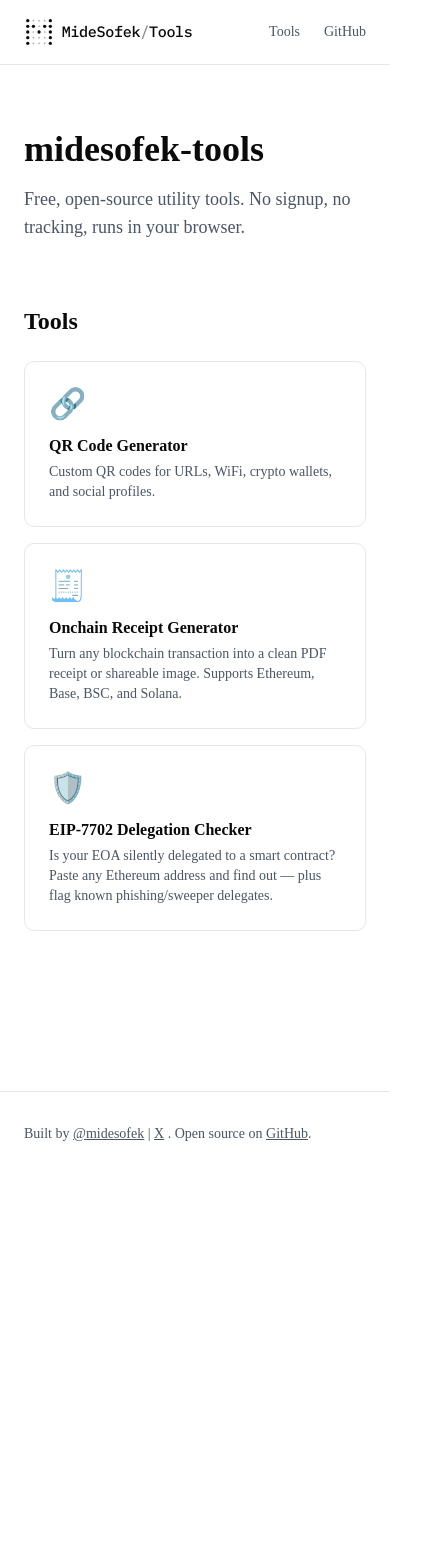
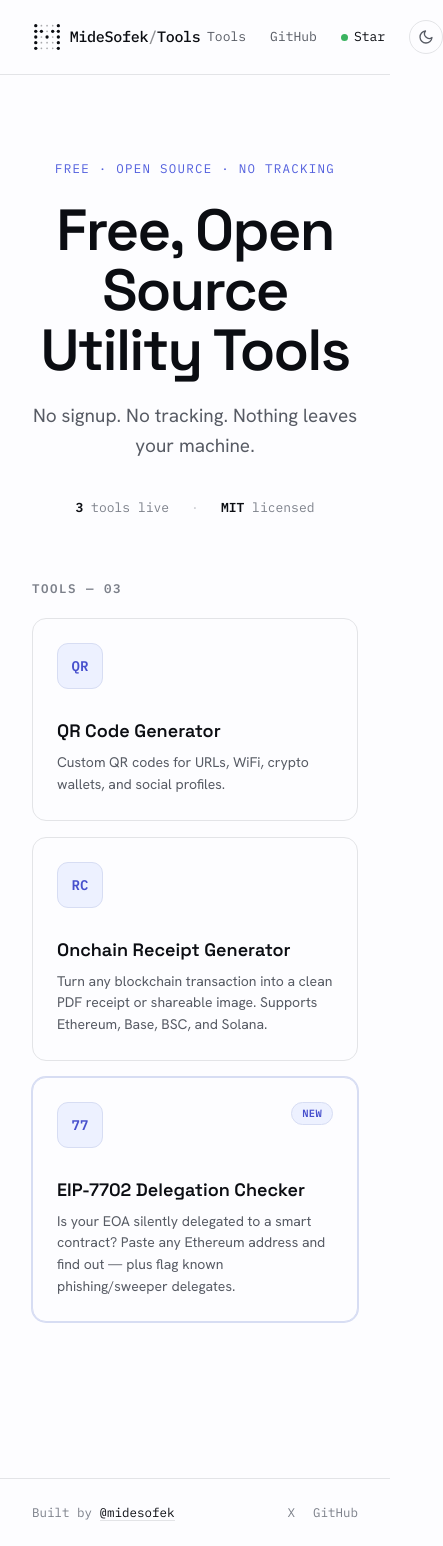
Before and after one commit to midesofek/midesofek-tools, a Next.js app: page / in a window 390 px wide. Shown: the whole page, 443 px wide, since content can reach past the window. Before the commit the page ends 1176 px from the top, so only its background shows below. Built offline with nearby package versions, Linux system fonts and the light colour scheme.

Commit message:
feat: new UI redesign for the entire webpage, replaced sans/serif fonts with Grotesk & IBM Plex font family, implemented dark mode toggle with next-themes

```diff
--- a/app/globals.css
+++ b/app/globals.css
@@ -8,8 +8,17 @@
   --color-background: var(--background);
   --color-foreground: var(--foreground);
   --font-sans: var(--font-sans);
-  --font-mono: var(--font-geist-mono);
-  --font-heading: var(--font-sans);
+  --font-mono: var(--font-mono);
+  --font-heading: var(--font-heading);
+  --color-muted-fg: var(--muted-fg);
+  --color-faint: var(--faint);
+  --color-brand: var(--brand);
+  --color-eyebrow: var(--eyebrow);
+  --color-tile-bg: var(--tile-bg);
+  --color-tile-border: var(--tile-border);
+  --color-tile-text: var(--tile-text);
+  --color-card-hover: var(--card-hover);
+  --color-star-dot: var(--star-dot);
   --color-sidebar-ring: var(--sidebar-ring);
   --color-sidebar-border: var(--sidebar-border);
   --color-sidebar-accent-foreground: var(--sidebar-accent-foreground);
@@ -49,10 +58,11 @@
 }
 
 :root {
-  --background: oklch(1 0 0);
-  --foreground: oklch(0.145 0 0);
-  --card: oklch(1 0 0);
+  --background: oklch(0.995 0.002 260);
+  --foreground: oklch(0.16 0.01 265);
+  --card: oklch(0.995 0.002 260);
   --card-foreground: oklch(0.145 0 0);
+  --card-hover: oklch(0.975 0.004 265);
   --popover: oklch(1 0 0);
   --popover-foreground: oklch(0.145 0 0);
   --primary: oklch(0.205 0 0);
@@ -61,10 +71,19 @@
   --secondary-foreground: oklch(0.205 0 0);
   --muted: oklch(0.97 0 0);
   --muted-foreground: oklch(0.556 0 0);
+  --muted-fg: oklch(0.47 0.015 265);
+  --faint: oklch(0.6 0.015 265);
   --accent: oklch(0.97 0 0);
   --accent-foreground: oklch(0.205 0 0);
+  --brand: oklch(0.55 0.19 274);
+  --eyebrow: oklch(0.55 0.19 274);
+  --tile-bg: oklch(0.96 0.02 274);
+  --tile-border: oklch(0.9 0.03 274);
+  --tile-text: oklch(0.5 0.19 274);
+  --star-dot: oklch(0.68 0.16 150);
+  --glow: transparent;
   --destructive: oklch(0.577 0.245 27.325);
-  --border: oklch(0.922 0 0);
+  --border: oklch(0.92 0.004 265);
   --input: oklch(0.922 0 0);
   --ring: oklch(0.708 0 0);
   --chart-1: oklch(0.87 0 0);
@@ -84,10 +103,11 @@
 }
 
 .dark {
-  --background: oklch(0.145 0 0);
-  --foreground: oklch(0.985 0 0);
-  --card: oklch(0.205 0 0);
+  --background: oklch(0.17 0.015 265);
+  --foreground: oklch(0.98 0.003 265);
+  --card: oklch(0.21 0.015 265);
   --card-foreground: oklch(0.985 0 0);
+  --card-hover: oklch(0.24 0.022 274);
   --popover: oklch(0.205 0 0);
   --popover-foreground: oklch(0.985 0 0);
   --primary: oklch(0.922 0 0);
@@ -96,10 +116,19 @@
   --secondary-foreground: oklch(0.985 0 0);
   --muted: oklch(0.269 0 0);
   --muted-foreground: oklch(0.708 0 0);
+  --muted-fg: oklch(0.66 0.02 265);
+  --faint: oklch(0.58 0.02 265);
   --accent: oklch(0.269 0 0);
   --accent-foreground: oklch(0.985 0 0);
+  --brand: oklch(0.75 0.15 274);
+  --eyebrow: oklch(0.8 0.1 274);
+  --tile-bg: oklch(0.55 0.2 274 / 0.18);
+  --tile-border: oklch(0.72 0.16 274 / 0.35);
+  --tile-text: oklch(0.82 0.12 274);
+  --star-dot: oklch(0.72 0.17 150);
+  --glow: oklch(0.55 0.2 274 / 0.32);
   --destructive: oklch(0.704 0.191 22.216);
-  --border: oklch(1 0 0 / 10%);
+  --border: oklch(1 0 0 / 9%);
   --input: oklch(1 0 0 / 15%);
   --ring: oklch(0.556 0 0);
   --chart-1: oklch(0.87 0 0);
--- a/app/layout.tsx
+++ b/app/layout.tsx
@@ -1,5 +1,6 @@
 import type { Metadata } from "next";
-import { IBM_Plex_Mono } from "next/font/google";
+import { Space_Grotesk, Hanken_Grotesk, IBM_Plex_Mono } from "next/font/google";
+import { ThemeProvider } from "next-themes";
 import { Analytics } from "@vercel/analytics/next";
 import { SpeedInsights } from "@vercel/speed-insights/next";
 import "./globals.css";
@@ -43,10 +44,24 @@ export const metadata: Metadata = {
   },
 };
 
+const spaceGrotesk = Space_Grotesk({
+  subsets: ["latin"],
+  weight: ["600", "700"],
+  variable: "--font-heading",
+  display: "swap",
+});
+
+const hankenGrotesk = Hanken_Grotesk({
+  subsets: ["latin"],
+  weight: ["400", "500", "600"],
+  variable: "--font-sans",
+  display: "swap",
+});
+
 const ibmPlexMono = IBM_Plex_Mono({
   subsets: ["latin"],
-  weight: ["400", "500"],
-  variable: "--font-ibm-plex-mono",
+  weight: ["400", "500", "600"],
+  variable: "--font-mono",
   display: "swap",
 });
 
@@ -56,13 +71,24 @@ export default function RootLayout({
   children: React.ReactNode;
 }) {
   return (
-    <html lang="en" className={ibmPlexMono.variable}>
+    <html
+      lang="en"
+      className={`${spaceGrotesk.variable} ${hankenGrotesk.variable} ${ibmPlexMono.variable}`}
+      suppressHydrationWarning
+    >
       <body>
-        <Nav />
-        {children}
-        <Footer />
-        <Analytics />
-        <SpeedInsights />
+        <ThemeProvider
+          attribute="class"
+          defaultTheme="light"
+          enableSystem={false}
+          disableTransitionOnChange
+        >
+          <Nav />
+          {children}
+          <Footer />
+          <Analytics />
+          <SpeedInsights />
+        </ThemeProvider>
       </body>
     </html>
   );
--- a/app/page.tsx
+++ b/app/page.tsx
@@ -1,42 +1,53 @@
-import Link from "next/link";
-import { tools } from "@/lib/tools";
+import { getLiveTools } from "@/lib/tools";
+import { ToolCard } from "@/components/home/ToolCard";
 
 export default function HomePage() {
+  const liveTools = getLiveTools();
+  const count = liveTools.length;
+
   return (
-    <main className="min-h-screen px-6 py-16 max-w-5xl mx-auto">
-      <header className="mb-16">
-        <h1 className="text-4xl font-bold mb-4">midesofek-tools</h1>
-        <p className="text-lg text-gray-600 dark:text-gray-400">
-          Free, open-source utility tools. No signup, no tracking, runs in your
-          browser.
-        </p>
-      </header>
+    <main className="min-h-screen">
+      <div className="relative overflow-hidden">
+        <div
+          className="absolute -top-35 left-1/2 -translate-x-1/2 w-170 h-90 pointer-events-none"
+          style={{
+            background: "radial-gradient(closest-side, var(--glow), transparent)",
+          }}
+        />
+        <div className="relative max-w-250 mx-auto px-8 pt-21 pb-15 text-center">
+          <div className="font-mono text-[12.5px] tracking-widest uppercase text-eyebrow mb-5.5">
+            Free · open source · no tracking
+          </div>
+          <h1 className="font-heading text-[58px] leading-[1.04] font-semibold tracking-[-0.03em] mx-auto mb-5 max-w-180">
+            Free, Open Source
+            <br />
+            Utility Tools
+          </h1>
+          <p className="text-[19px] leading-[1.6] text-muted-fg mx-auto mb-8.5 max-w-130">
+            No signup. No tracking. Nothing leaves your machine.
+          </p>
+          <div className="inline-flex flex-wrap gap-5.5 justify-center font-mono text-[13px] text-faint">
+            <span>
+              <span className="text-foreground font-semibold">{count}</span> tools live
+            </span>
+            <span className="opacity-40">·</span>
+            <span>
+              <span className="text-foreground font-semibold">MIT</span> licensed
+            </span>
+          </div>
+        </div>
+      </div>
 
-      <section>
-        <h2 className="text-2xl font-semibold mb-6">Tools</h2>
-        <div className="grid gap-4 sm:grid-cols-2 lg:grid-cols-3">
-          {tools.map((tool) => (
-            <Link
-              key={tool.slug}
-              href={`/${tool.slug}`}
-              className="block p-6 border border-gray-200 dark:border-gray-800 rounded-lg hover:border-gray-400 dark:hover:border-gray-600 transition-colors"
-            >
-              <div className="text-3xl mb-3">{tool.icon}</div>
-              <h3 className="font-semibold mb-1 flex items-center gap-2">
-                {tool.name}
-                {tool.status !== "live" && (
-                  <span className="text-xs px-2 py-0.5 rounded-full bg-gray-100 dark:bg-gray-800 text-gray-600 dark:text-gray-400">
-                    {tool.status === "coming-soon" ? "Coming soon" : "Beta"}
-                  </span>
-                )}
-              </h3>
-              <p className="text-sm text-gray-600 dark:text-gray-400">
-                {tool.shortDescription}
-              </p>
-            </Link>
+      <div className="max-w-250 mx-auto px-8 pb-15">
+        <h2 className="font-mono text-[12.5px] font-semibold tracking-[0.12em] uppercase text-faint mb-5">
+          Tools — {String(count).padStart(2, "0")}
+        </h2>
+        <div className="grid gap-4 grid-cols-1 sm:grid-cols-2 lg:grid-cols-3">
+          {liveTools.map((tool) => (
+            <ToolCard key={tool.slug} tool={tool} />
           ))}
         </div>
-      </section>
+      </div>
     </main>
   );
 }
--- /dev/null
+++ b/components/home/ToolCard.tsx
@@ -0,0 +1,29 @@
+import Link from "next/link";
+import type { Tool } from "@/lib/tools";
+import { isNewTool } from "@/lib/tools";
+
+export function ToolCard({ tool }: { tool: Tool }) {
+  const isNew = isNewTool(tool);
+
+  return (
+    <Link
+      href={`/${tool.slug}`}
+      className={`block p-6 rounded-[14px] bg-card border transition-[border-color,background-color] duration-150 hover:border-brand hover:bg-card-hover ${
+        isNew ? "border-tile-border shadow-[0_0_0_1px_var(--tile-border)]" : "border-border"
+      }`}
+    >
+      <div className="flex justify-between items-start mb-7">
+        <span className="w-11.5 h-11.5 rounded-[11px] bg-tile-bg border border-tile-border flex items-center justify-center font-mono font-semibold text-sm text-tile-text">
+          {tool.code}
+        </span>
+        {isNew && (
+          <span className="font-mono text-[10.5px] font-semibold tracking-wide text-tile-text border border-tile-border bg-tile-bg rounded-full px-2.5 py-0.75">
+            NEW
+          </span>
+        )}
+      </div>
+      <div className="font-heading text-lg font-semibold mb-1.75">{tool.name}</div>
+      <p className="text-sm leading-[1.55] text-muted-fg">{tool.shortDescription}</p>
+    </Link>
+  );
+}
--- a/components/layout/Footer.tsx
+++ b/components/layout/Footer.tsx
@@ -1,31 +1,20 @@
 export function Footer() {
   return (
-    <footer className="border-t border-gray-200 dark:border-gray-800 mt-24">
-      <div className="max-w-5xl mx-auto px-6 py-8 text-sm text-gray-600 dark:text-gray-400">
-        <p>
+    <footer className="border-t border-border mt-24">
+      <div className="max-w-250 mx-auto px-8 py-6 flex justify-between font-mono text-[12.5px] text-faint">
+        <span>
           Built by{" "}
           <a
             href="https://midesofek.com"
-            className="underline hover:text-gray-900 dark:hover:text-gray-100"
+            className="text-foreground border-b border-border"
           >
             @midesofek
-          </a>{" "}
-          |{" "}
-          <a
-            href="https://x.com/midesofek"
-            className="underline hover:text-gray-900 dark:hover:text-gray-100"
-          >
-            X
-          </a>{" "}
-          . Open source on{" "}
-          <a
-            href="https://github.com/midesofek/midesofek-tools"
-            className="underline hover:text-gray-900 dark:hover:text-gray-100"
-          >
-            GitHub
           </a>
-          .
-        </p>
+        </span>
+        <span className="flex gap-4.5">
+          <a href="https://x.com/midesofek">X</a>
+          <a href="https://github.com/midesofek/midesofek-tools">GitHub</a>
+        </span>
       </div>
     </footer>
   );
--- a/components/layout/Nav.tsx
+++ b/components/layout/Nav.tsx
@@ -1,29 +1,41 @@
 import Link from "next/link";
 import { Logo } from "../Logo";
+import { ThemeToggle } from "./ThemeToggle";
+
+const GITHUB_URL = "https://github.com/midesofek/midesofek-tools";
 
 export function Nav() {
   return (
-    <nav className="border-b border-gray-200 dark:border-gray-800">
-      <div className="max-w-5xl mx-auto px-6 py-4 flex items-center justify-between">
+    <nav className="border-b border-border">
+      <div className="max-w-250 mx-auto px-8 py-5 flex items-center justify-between">
         <Link href="/">
           <Logo />
         </Link>
-        <div className="flex items-center gap-6 text-sm">
-          <Link
-            href="/"
-            className="text-gray-600 dark:text-gray-400 hover:text-gray-900 dark:hover:text-gray-100"
-          >
+        <div className="flex items-center gap-6 font-mono text-[13px] text-muted-fg">
+          <Link href="/" className="hover:text-foreground">
             Tools
           </Link>
 
           <a
-            href="https://github.com/midesofek/midesofek-tools"
+            href={GITHUB_URL}
             target="_blank"
             rel="noopener noreferrer"
-            className="text-gray-600 dark:text-gray-400 hover:text-gray-900 dark:hover:text-gray-100"
+            className="hover:text-foreground"
           >
             GitHub
           </a>
+
+          <a
+            href={GITHUB_URL}
+            target="_blank"
+            rel="noopener noreferrer"
+            className="flex items-center gap-1.5 text-foreground"
+          >
+            <span className="w-1.75 h-1.75 rounded-full bg-star-dot" />
+            Star
+          </a>
+
+          <ThemeToggle />
         </div>
       </div>
     </nav>
--- /dev/null
+++ b/components/layout/ThemeToggle.tsx
@@ -0,0 +1,54 @@
+"use client";
+
+import { useEffect, useState } from "react";
+import { useTheme } from "next-themes";
+
+export function ThemeToggle() {
+  const { resolvedTheme, setTheme } = useTheme();
+  const [mounted, setMounted] = useState(false);
+
+  useEffect(() => {
+    setMounted(true);
+  }, []);
+
+  const isDark = mounted && resolvedTheme === "dark";
+
+  return (
+    <button
+      type="button"
+      onClick={() => setTheme(isDark ? "light" : "dark")}
+      title={isDark ? "Switch to light mode" : "Switch to dark mode"}
+      aria-label={isDark ? "Switch to light mode" : "Switch to dark mode"}
+      className="flex items-center justify-center w-8.5 h-8.5 rounded-full border border-border text-muted-fg bg-transparent cursor-pointer"
+    >
+      {isDark ? (
+        <svg
+          width="16"
+          height="16"
+          viewBox="0 0 24 24"
+          fill="none"
+          stroke="currentColor"
+          strokeWidth="2"
+          strokeLinecap="round"
+          strokeLinejoin="round"
+        >
+          <circle cx="12" cy="12" r="4" />
+          <path d="M12 2v2M12 20v2M4.93 4.93l1.41 1.41M17.66 17.66l1.41 1.41M2 12h2M20 12h2M6.34 17.66l-1.41 1.41M19.07 4.93l-1.41 1.41" />
+        </svg>
+      ) : (
+        <svg
+          width="16"
+          height="16"
+          viewBox="0 0 24 24"
+          fill="none"
+          stroke="currentColor"
+          strokeWidth="2"
+          strokeLinecap="round"
+          strokeLinejoin="round"
+        >
+          <path d="M21 12.79A9 9 0 1 1 11.21 3 7 7 0 0 0 21 12.79z" />
+        </svg>
+      )}
+    </button>
+  );
+}
--- a/lib/tools.ts
+++ b/lib/tools.ts
@@ -1,5 +1,9 @@
+import { differenceInDays } from "date-fns";
+
 export type ToolCategory = "utility" | "crypto" | "developer" | "design";
 export type ToolStatus = "live" | "beta" | "coming-soon";
+
+export const NEW_BADGE_DAYS = 30;
 
 export type Tool = {
   slug: string; // URL slug, this must match folder name in app/
@@ -8,6 +12,7 @@ export type Tool = {
   metaDescription: string; // for <meta name="description">
   keywords: string[]; // for SEO
   icon: string; // emoji for now
+  code: string; // 2-char mono monogram for the homepage tile
   category: ToolCategory;
   status: ToolStatus;
   launchedAt?: string; // ISO date for "newest first" sorting
@@ -34,6 +39,7 @@ export const tools: Tool[] = [
       "crypto qr code generator",
     ],
     icon: "🔗",
+    code: "QR",
     category: "utility",
     status: "live",
   },
@@ -57,6 +63,7 @@ export const tools: Tool[] = [
       "share crypto transaction",
     ],
     icon: "🧾",
+    code: "RC",
     category: "crypto",
     status: "live",
   },
@@ -80,6 +87,7 @@ export const tools: Tool[] = [
       "eip 7702 sweeper check",
     ],
     icon: "🛡️",
+    code: "77",
     category: "crypto",
     status: "live",
     launchedAt: "2026-07-14",
@@ -95,3 +103,7 @@ export const getOtherTools = (slug: string, count = 3): Tool[] =>
 
 export const getLiveTools = (): Tool[] =>
   tools.filter((t) => t.status === "live");
+
+export const isNewTool = (tool: Tool): boolean =>
+  tool.launchedAt !== undefined &&
+  differenceInDays(new Date(), new Date(tool.launchedAt)) <= NEW_BADGE_DAYS;
--- a/package.json
+++ b/package.json
@@ -18,6 +18,7 @@
     "date-fns": "^4.1.0",
     "lucide-react": "^1.14.0",
     "next": "16.2.4",
+    "next-themes": "^0.4.6",
     "qr-code-styling": "^1.9.2",
     "radix-ui": "^1.4.3",
     "react": "19.2.4",
```
Also changed, not shown: 1 other file (tests, documents, lock files or other folders).
